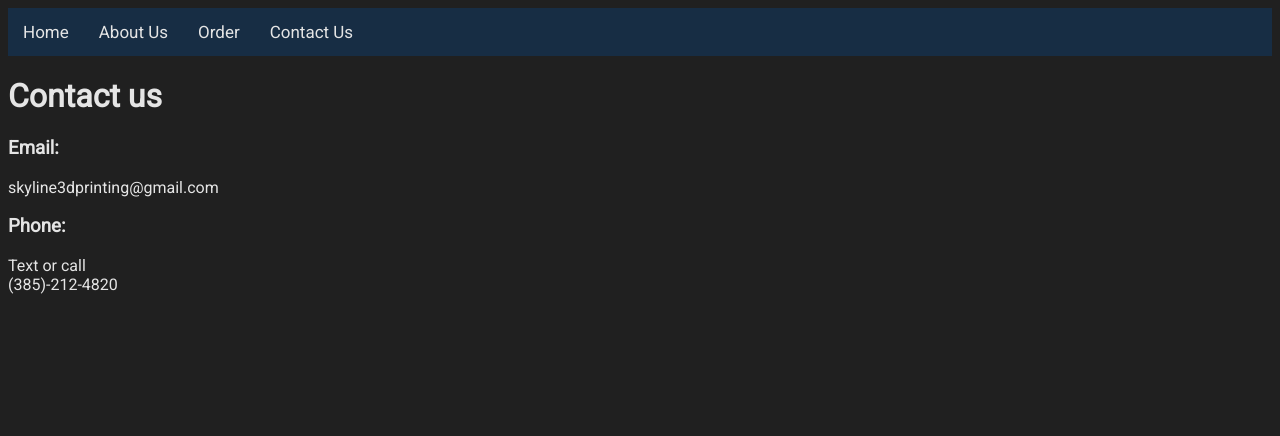
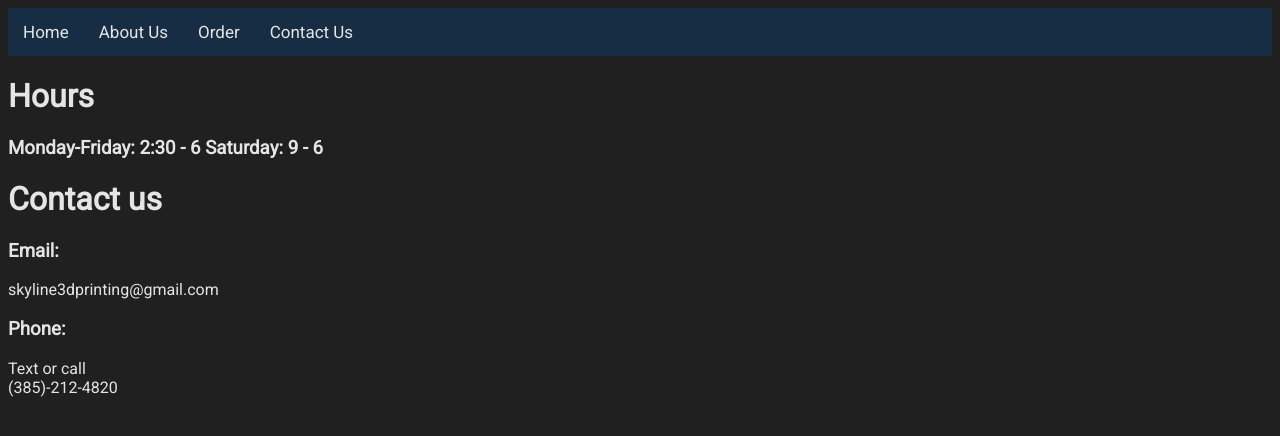
Before and after one commit to skyline3Dprinting/skyline3dprinting.github.io, a plain HTML site: page pages/contacts.html in a window 1280 px wide. Drawn offline with Linux system fonts and the light colour scheme.

Commit message:
Added hours

```diff
--- a/pages/contacts.html
+++ b/pages/contacts.html
@@ -19,6 +19,9 @@
           <a href="https://docs.google.com/forms/d/e/1FAIpQLSdrRvXHFkltOFaUNMJ3EXLUkutpyfDW0lhlfNsub_I1HV2ESw/viewform?usp=sf_link", target="_blank">Order</a>
           <a href="/pages/contacts.html">Contact Us</a>
         </div>
+      <h1> Hours <h1/>
+        <h3>Monday-Friday: 2:30 - 6
+          Saturday: 9 - 6
         <h1>Contact us</h1>
         <h3>Email:</h3>
         <p>skyline3dprinting@gmail.com</p>
```
